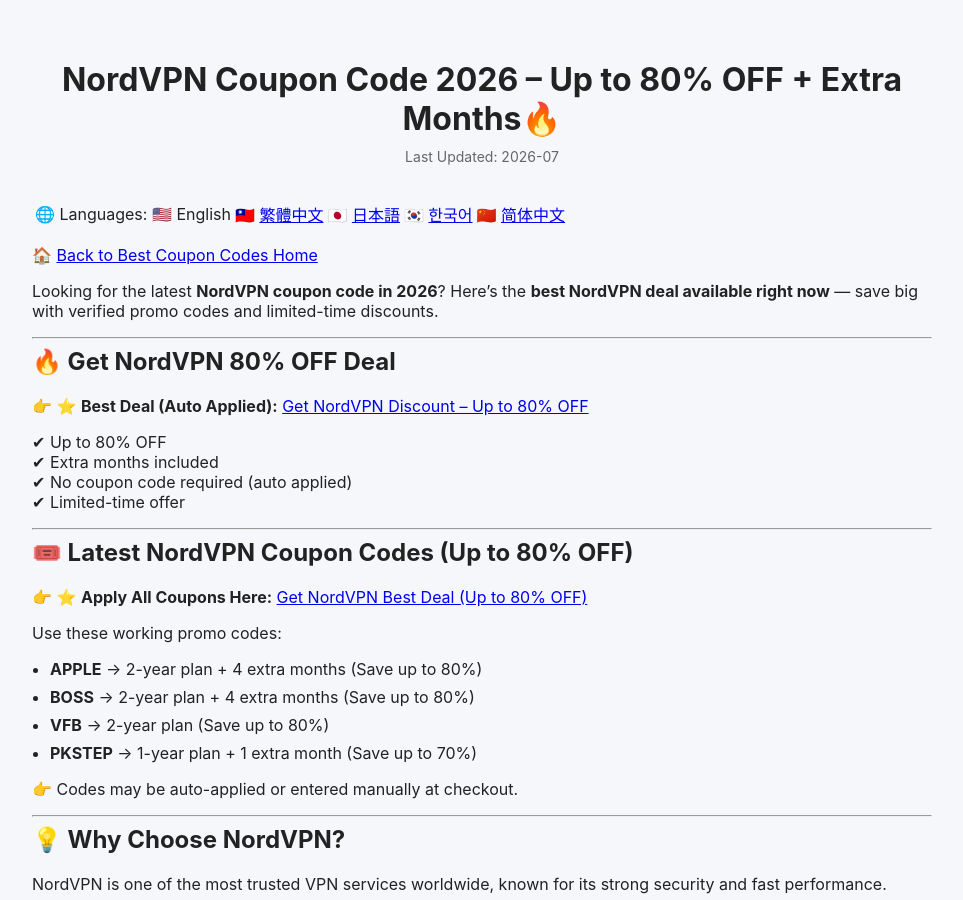
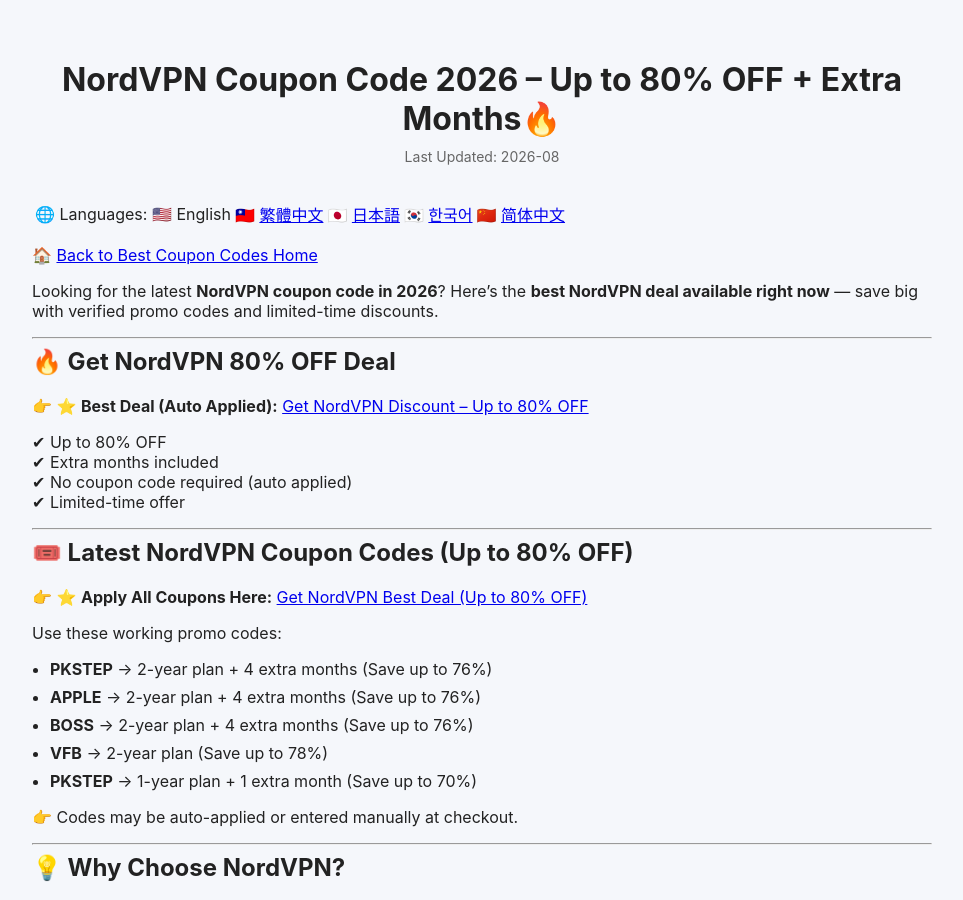
Before and after one commit to BestCouponCodes/best-coupon-codes, a Jekyll site: the page built from nordvpn-coupon-code.md, in a window 1280 px wide and 900 px high. Shown: the whole window, without its empty margins (158-1121 px from the left). Built offline with Jekyll 4.4.1, drawn with Linux system fonts in a browser that asks for light colours.

Commit message:
Revise NordVPN coupon codes and update date
Updated coupon codes and last modified date for NordVPN.

```diff
--- a/nordvpn-coupon-code.md
+++ b/nordvpn-coupon-code.md
@@ -3,7 +3,7 @@ layout: default
 title: NordVPN Coupon Code 2026 – Up to 80% OFF + Extra Months🔥
 description: "Get the latest NordVPN coupon code for 2026. Save up to 80% with extra months included. Verified and updated deals."
 lang: en
-last_modified_at: 2026-07-02
+last_modified_at: 2026-08-11
 ---
 
 
@@ -33,11 +33,13 @@ Here’s the **best NordVPN deal available right now** — save big with verifie
 👉 ⭐ **Apply All Coupons Here:**
 [Get NordVPN Best Deal (Up to 80% OFF)](https://go.nordvpn.net/aff_c?offer_id=15&aff_id=62577&url_id=12)
 
+
+
 Use these working promo codes:
-
--  **APPLE** → 2-year plan + 4 extra months (Save up to 80%)
--  **BOSS** → 2-year plan + 4 extra months (Save up to 80%)
-- **VFB** → 2-year plan (Save up to 80%)
+-  **PKSTEP** → 2-year plan + 4 extra months (Save up to 76%)
+-  **APPLE** → 2-year plan + 4 extra months (Save up to 76%)
+-  **BOSS** → 2-year plan + 4 extra months (Save up to 76%)
+- **VFB** → 2-year plan (Save up to 78%)
 -  **PKSTEP** → 1-year plan + 1 extra month (Save up to 70%)
 
 👉 Codes may be auto-applied or entered manually at checkout.
```
